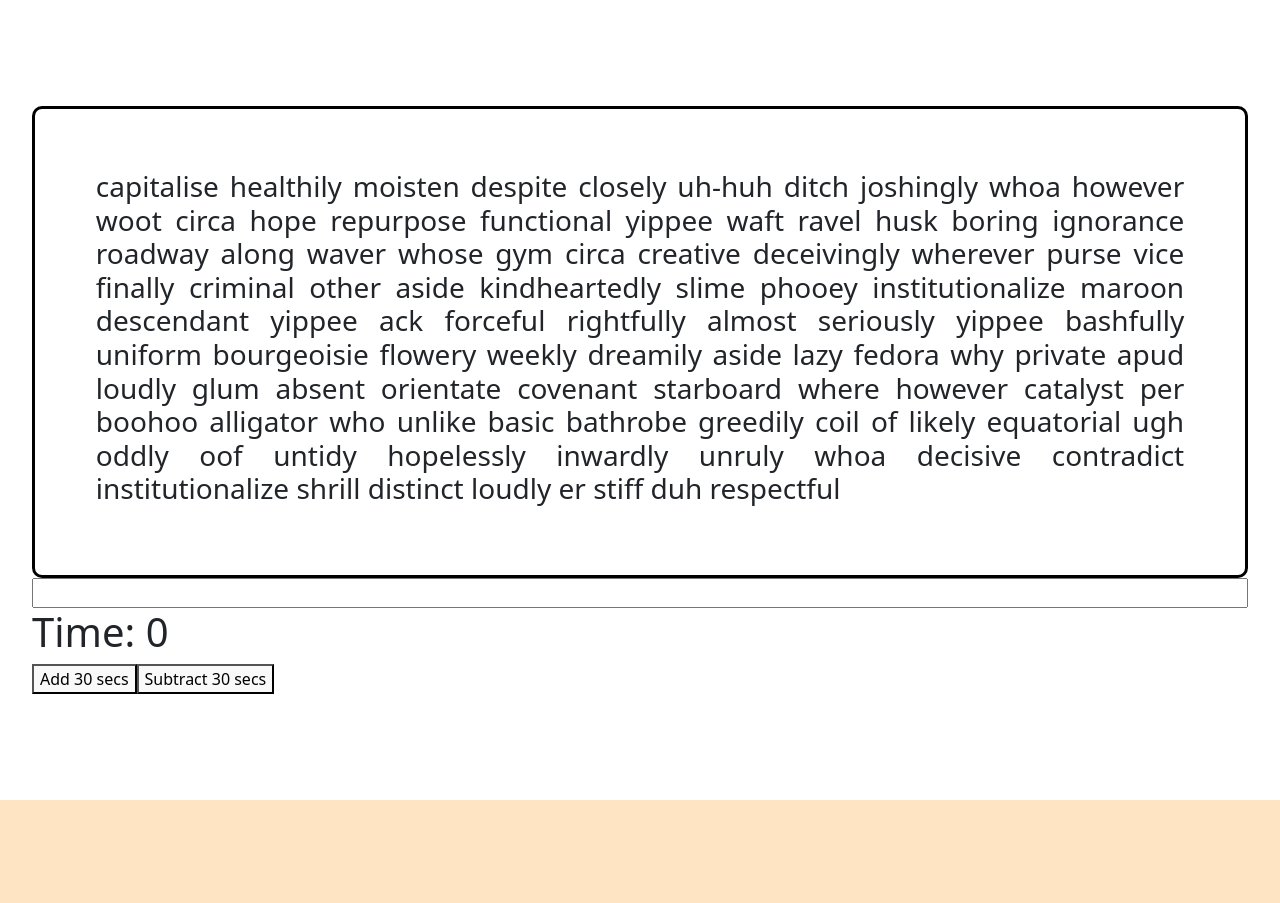
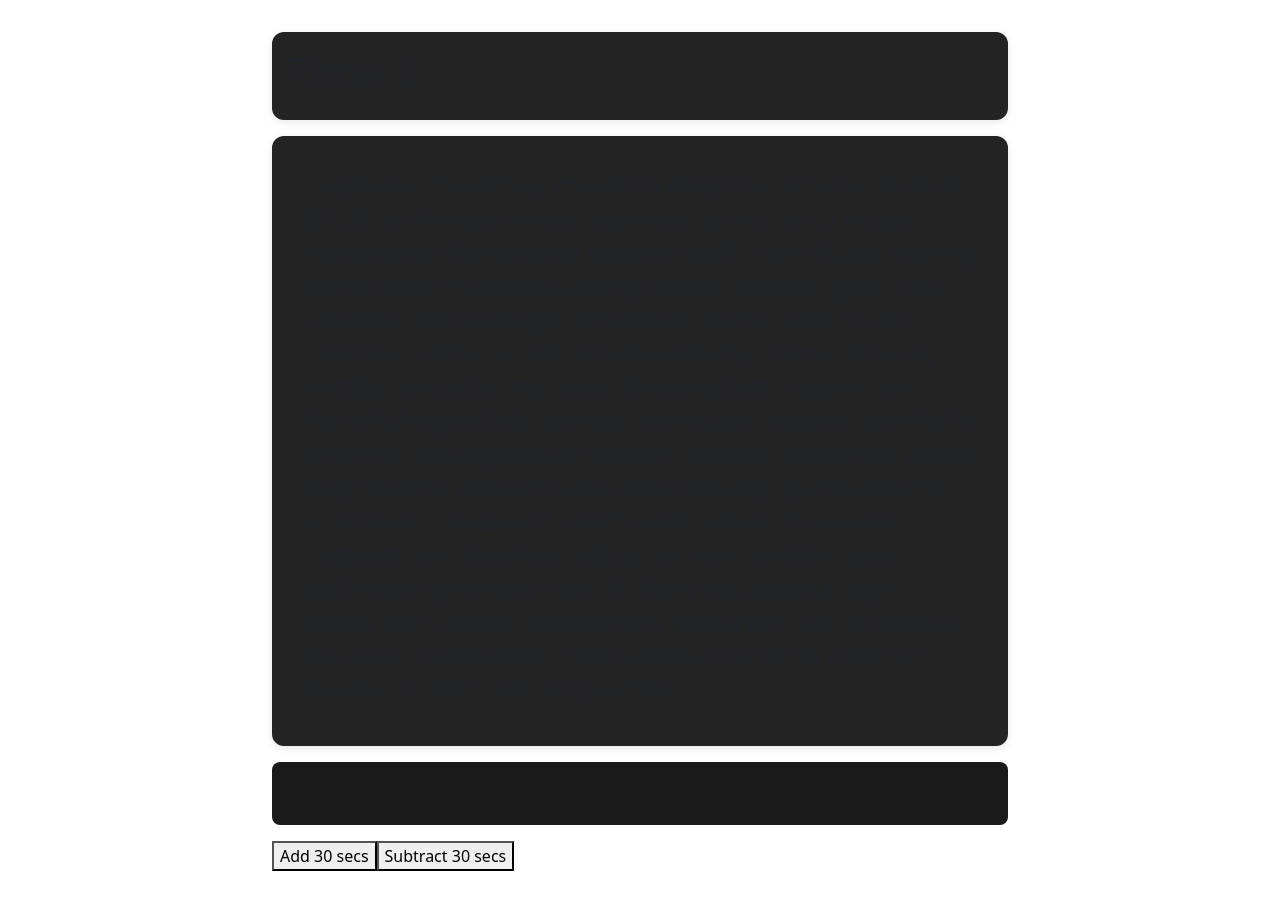
Before and after one commit to is-potions/keebtype, a React (Vite) app: page / in a window 1280 px wide. Before the commit the page ends 800 px from the top, so only its background shows below. Built offline with nearby package versions, Linux system fonts and the light colour scheme.

Commit message:
basic looking theme

```diff
--- a/src/App.css
+++ b/src/App.css
@@ -1,22 +1,136 @@
 #root {
-  max-width: 1280px;
-  margin: 0 auto;
+  width: 100%;
+  max-width: 800px;
+  margin: 1 auto;
   padding: 2rem;
-  text-align: justify;
 }
 
 .displayWordsContainer {
-  padding: 5%;
-  border: solid black;
-  border-radius: 10px;
+  background-color: var(--secondary-bg);
+  border-radius: 12px;
+  padding: 2rem;
+  box-shadow: 0 2px 8px rgba(0, 0, 0, 0.1);
+  margin-bottom: 1rem;
+}
+
+.infoBox {
+  background-color: var(--secondary-bg);
+  border-radius: 12px;
+  padding: 1rem;
+  box-shadow: 0 2px 8px rgba(0, 0, 0, 0.1);
+  margin-bottom: 1rem;
+  display: flex;
+}
+
+.timeContainer {
+  margin-right: 1rem;
+}
+
+.displayWords {
+  margin-bottom: 1.5rem;
 }
 
 .displayWords h3 {
-  border-bottom: solid black;
-  padding-bottom: 1%;
+  font-size: 1.5rem;
+  margin-bottom: 1rem;
+  color: var(--text-primary);
 }
 
-input[type=text]{
+/* Word display styling */
+.word {
+  display: inline-block;
+  margin-right: 0.5rem;
+  font-size: 1.25rem;
+  color: var(--text-secondary);
+}
+
+.word.current {
+  color: var(--text-primary);
+  font-weight: 500;
+}
+
+.word.correct {
+  color: var(--success);
+}
+
+.word.incorrect {
+  color: var(--error);
+}
+
+/* Input styling */
+input[type="text"] {
   width: 100%;
-  /* display: none; */
+  padding: 1rem;
+  margin-bottom: 1rem;
+  font-size: 1.125rem;
+  border: 2px solid transparent;
+  border-radius: 8px;
+  background-color: var(--primary-bg);
+  color: var(--text-primary);
+  transition: border-color 0.2s ease;
 }
+
+input[type="text"]:focus {
+  outline: none;
+  border-color: var(--accent);
+}
+
+/* Stats display */
+.stats {
+  display: flex;
+  gap: 2rem;
+  margin-top: 1.5rem;
+  padding: 1rem;
+  background-color: var(--primary-bg);
+  border-radius: 8px;
+}
+
+.stat-item {
+  display: flex;
+  flex-direction: column;
+  align-items: center;
+}
+
+.stat-label {
+  font-size: 0.875rem;
+  color: var(--text-secondary);
+}
+
+.stat-value {
+  font-size: 1.5rem;
+  font-weight: 600;
+  color: var(--text-primary);
+}
+
+/* Timer */
+.timer {
+  font-size: 1.25rem;
+  font-weight: 500;
+  color: var(--accent);
+  margin-bottom: 1rem;
+}
+
+/* Responsive design */
+@media (max-width: 640px) {
+  #root {
+    padding: 1rem;
+  }
+
+  .displayWordsContainer {
+    padding: 1rem;
+  }
+
+  .word {
+    font-size: 1rem;
+  }
+
+  input[type="text"] {
+    font-size: 1rem;
+    padding: 0.75rem;
+  }
+
+  .stats {
+    flex-direction: column;
+    gap: 1rem;
+  }
+}
--- a/src/App.jsx
+++ b/src/App.jsx
@@ -74,18 +74,22 @@ export default function App() {
   return (
     <>
       <div>
+        <div className='infoBox'>
+          <div className='timeContainer'>
+            <h1>Time: {time}</h1>
+          </div>
+          {wpmVisible && (
+            <CalculateWPM inputWords={inputWordsArr} generatedWords={generatedWordsArr} inputTime={elapsedTime}/>
+          )}
+        </div>
         <DisplayWords inputWords={inputWordsArr} generatedWords={generatedWordsArr}/>
         <input type="text" className="inputField" onChange={handleTextChange}/>
-        <h1 className="time">Time: {time}</h1>
         {timeRunning &&
           <>
             <button onClick={() => handleAddTime()}>Add 30 secs</button>
             <button onClick={() => handleSubtTime()}>Subtract 30 secs</button>
           </>
         }
-        {wpmVisible && (
-          <CalculateWPM inputWords={inputWordsArr} generatedWords={generatedWordsArr} inputTime={elapsedTime}/>
-        )}
       </div>
     </>
   );
--- a/src/components/calculateWPM.jsx
+++ b/src/components/calculateWPM.jsx
@@ -20,13 +20,6 @@ export default function CalculateWPM({inputWords, generatedWords, inputTime}) {
 
     }, [inputWords, generatedWords, inputTime]);
 
-    if (inputWords.length === 0 || generatedWords.length === 0) {
-        return (
-          <div className="wpm">
-            <h1>WPM: 0</h1>
-          </div>
-        );
-    }
     return (
       <div className="wpm">
         <h1>WPM: {wpm}</h1>
--- a/src/index.css
+++ b/src/index.css
@@ -1,11 +1,20 @@
 :root {
-  font-family: Inter, system-ui, Avenir, Helvetica, Arial, sans-serif;
-  line-height: 2;
+  /* Clean color palette */
+  --primary-bg: #f5f5f5;
+  --secondary-bg: #ffffff;
+  --text-primary: #333333;
+  --text-secondary: #666666;
+  --accent: #3b82f6;
+  --error: #ef4444;
+  --success: #22c55e;
+
+  font-family: Inter, system-ui, -apple-system, sans-serif;
+  line-height: 1.5;
   font-weight: 400;
 
   color-scheme: light dark;
-  color: rgba(255, 255, 255, 0.87);
-  background-color: #242424;
+  background-color: var(--primary-bg);
+  color: var(--text-primary);
 
   font-synthesis: none;
   text-rendering: optimizeLegibility;
@@ -13,56 +22,21 @@
   -moz-osx-font-smoothing: grayscale;
 }
 
-/* a {
-  font-weight: 500;
-  color: #646cff;
-  text-decoration: inherit;
-}
-a:hover {
-  color: #535bf2;
-}
-
-h1 {
-  font-size: 3.2em;
-  line-height: 1.1;
-}
-
-button {
-  border-radius: 8px;
-  border: 1px solid transparent;
-  padding: 0.6em 1.2em;
-  font-size: 1em;
-  font-weight: 500;
-  font-family: inherit;
-  background-color: #1a1a1a;
-  cursor: pointer;
-  transition: border-color 0.25s;
-}
-button:hover {
-  border-color: #646cff;
-}
-button:focus,
-button:focus-visible {
-  outline: 4px auto -webkit-focus-ring-color;
-} */
-
 body {
   margin: 0;
   display: flex;
-  place-items: center;
+  justify-content: center;
+  align-items: center;
   min-width: 320px;
   min-height: 100vh;
+  background-color: var(--primary-bg);
 }
 
 @media (prefers-color-scheme: light) {
   :root {
-    color: #213547;
-    background-color: bisque;
-  }
-  a:hover {
-    color: #747bff;
-  }
-  button {
-    background-color: #f9f9f9;
+    --primary-bg: #1a1a1a;
+    --secondary-bg: #242424;
+    --text-primary: #ffffff;
+    --text-secondary: #a3a3a3;
   }
 }
```
